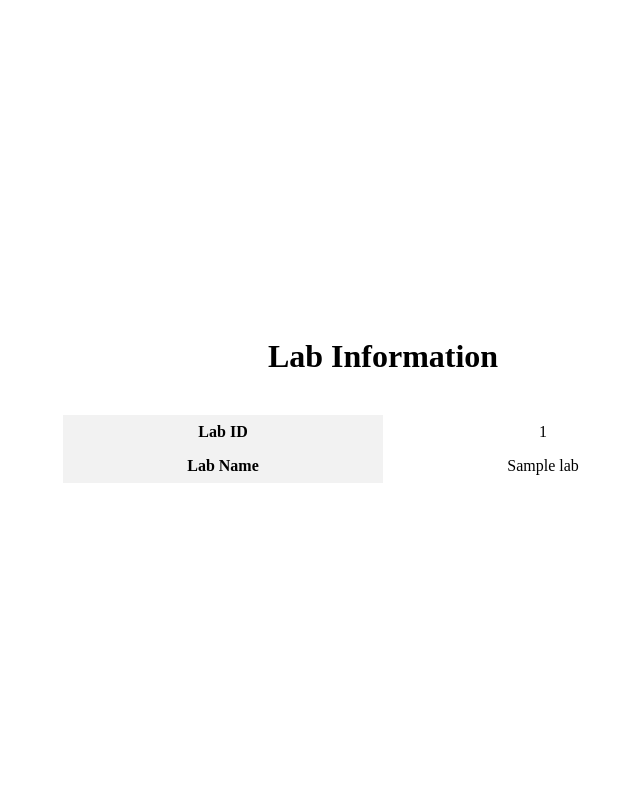
After one commit to Sahal054/Computer-Lab-Monitoring-Tool, a FastAPI app: template templates/labChosen.html in a window 1280 px wide. The commit adds this page. Shown: the whole page, without its empty margins (257-897 px from the left). Run offline with FastAPI, Linux system fonts and the light colour scheme; the template is opened without the code that fills it: most values are stand-ins (such as "Sample title", 1, 10 or a date in 2020).

Commit message:
small changes

```diff
--- a/app/main.py
+++ b/app/main.py
@@ -46,12 +46,12 @@ async def get_labs(request: Request, db: Session = Depends(get_db)):
 # ... your database setup and model definitions ...
 
 # endpoint to get a specific lab
-@app.get("/labs/{lab_id}", response_model=schemas.LabInfo)
-async def get_lab(lab_id: int, db: Session = Depends(get_db)):
+@app.get("/labs/{lab_id}",response_class=HTMLResponse)
+async def get_lab(request: Request,lab_id: int, db: Session = Depends(get_db)):
     lab = db.query(models.LabInfo).filter(models.LabInfo.Lab_ID == lab_id).first()
     if not lab:
         raise HTTPException(status_code=404, detail="Lab not found")
-    return lab
+    return templates.TemplateResponse("labChosen.html", {"request": request, "lab": lab})
 
 
 # endpoint to get all computers in a lab(error here)
--- /dev/null
+++ b/templates/labChosen.html
@@ -0,0 +1,56 @@
+<!DOCTYPE html>
+<html lang="en">
+<head>
+    <meta charset="UTF-8">
+    <meta name="viewport" content="width=device-width, initial-scale=1.0">
+    <title>Lab Information</title>
+    <style>
+        body {
+            display: flex;
+            flex-direction: column;
+            align-items: center;
+            justify-content: center;
+            height: 100vh;
+            margin: 0;
+        }
+
+        h1 {
+            margin-bottom: 20px;
+        }
+
+        table {
+            width: 50%;
+            border-collapse: collapse;
+            margin-top: 20px;
+            text-align: center;
+        }
+
+        th, td {
+            padding: 8px;
+        }
+
+        th {
+            background-color: #f2f2f2;
+        }
+    </style>
+</head>
+<body>
+
+<h1>Lab Information</h1>
+
+<!-- Display lab details in a table -->
+<table>
+    <tbody>
+        <tr>
+            <th>Lab ID</th>
+            <td>{{ lab.Lab_ID }}</td>
+        </tr>
+        <tr>
+            <th>Lab Name</th>
+            <td>{{ lab.Lab_Name }}</td>
+        </tr>
+    </tbody>
+</table>
+
+</body>
+</html>
```
Also changed, not shown: templates/labs.html (+6 -3 lines), project.db.
